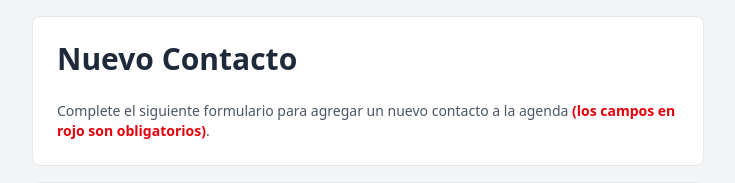
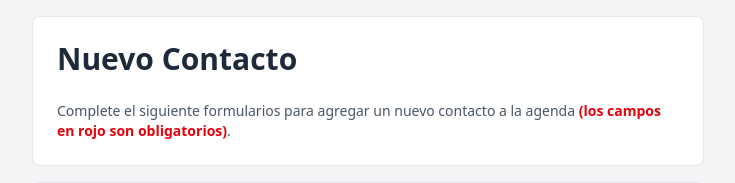
Before and after one commit to iitskaty/django-supabase-ev2-main, a Django app: page /nuevo/ in a window 1280 px wide. Shown: the part 60-243 px from the top of the page, without its empty margins (272-1007 px from the left). Run offline with Django 5.2, Linux system fonts and the light colour scheme.

Commit message:
exagonakl

```diff
--- a/contactos/templates/contactos/nuevo_contacto.html
+++ b/contactos/templates/contactos/nuevo_contacto.html
@@ -10,7 +10,7 @@
     <div class="bg-white mb-4 p-6 rounded-lg border border-gray-200">
       <h1 class="text-3xl font-bold text-gray-800 mb-6">Nuevo Contacto</h1>
       <p class="text-sm text-gray-600">
-        Complete el siguiente formulario para agregar un nuevo contacto a la agenda
+        Complete el siguiente formularios para agregar un nuevo contacto a la agenda
         <span class="text-red-600 font-semibold">(los campos en rojo son obligatorios)</span>.
       </p>
     </div>
```
